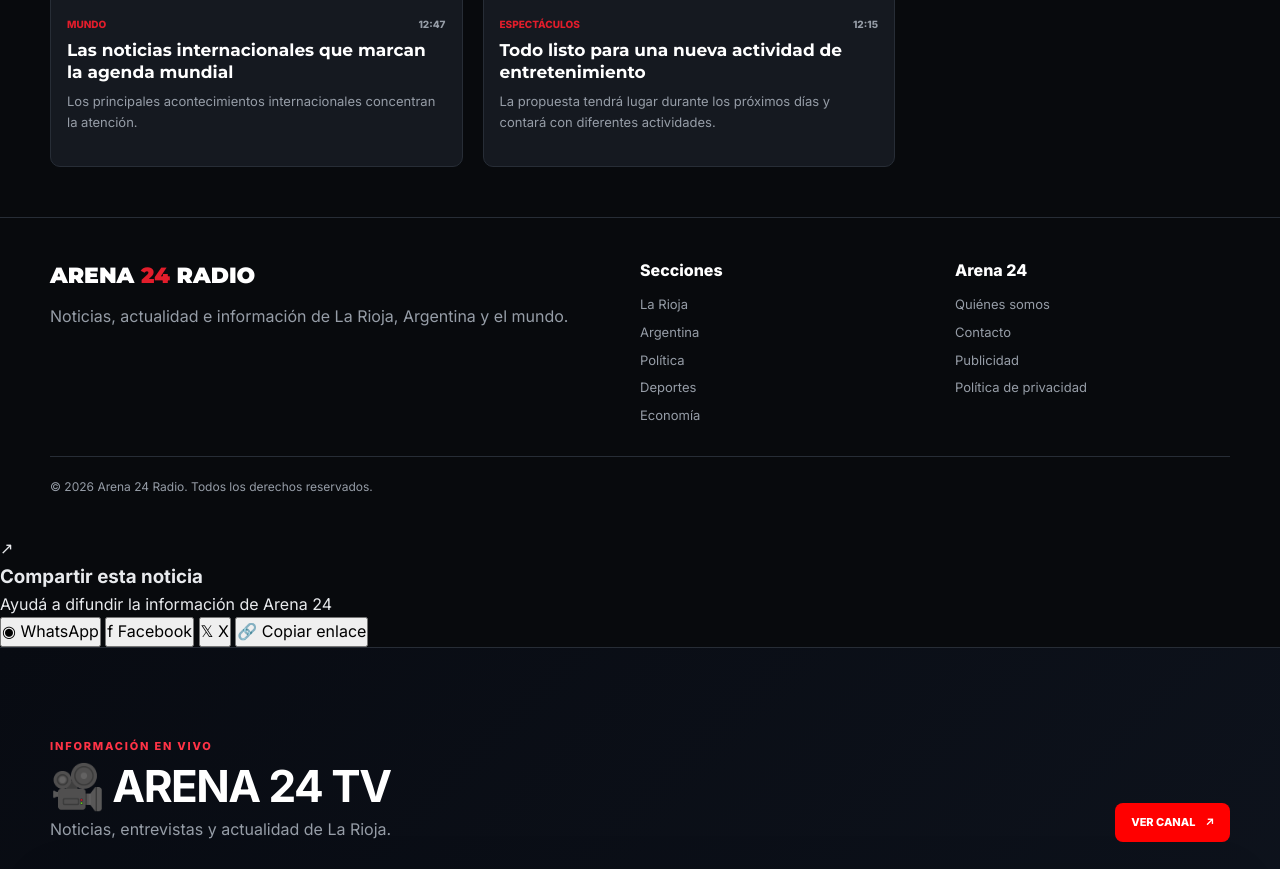
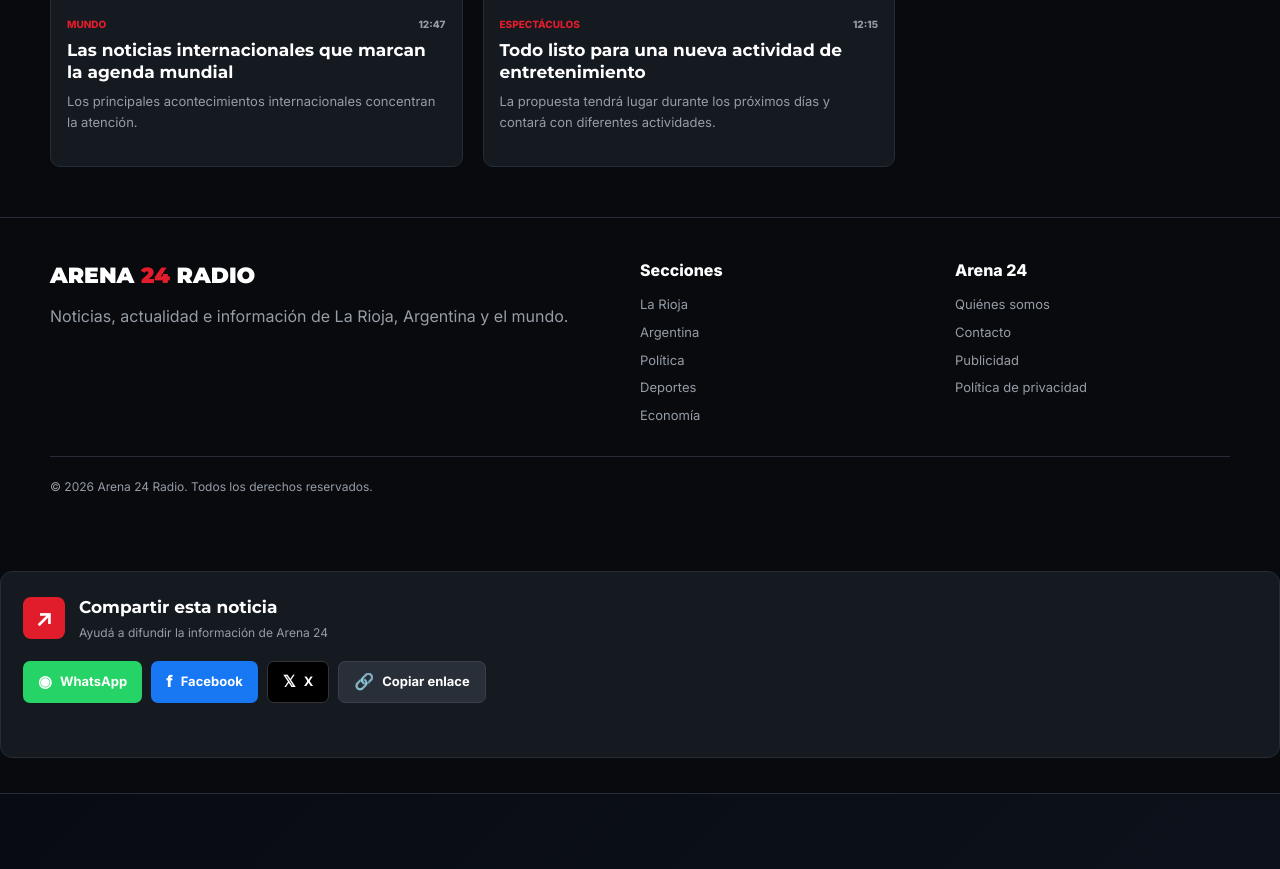
Before and after one commit to humbertoecaceres2025/ARENA-24-WEB, a PHP site: page / in a window 1280 px wide. Shown: the part 2905-3774 px from the top of the page. Run offline with PHP 8.4, Linux system fonts and the light colour scheme; grey boxes are pictures that could not be loaded.

Commit message:
Add share section styles for social media buttons

```diff
--- a/styles.css
+++ b/styles.css
@@ -3420,3 +3420,153 @@ section {
     }
 
 }
+/* =========================================
+   COMPARTIR EN REDES
+========================================= */
+
+.share-section {
+  margin: 35px 0;
+  padding: 22px;
+  background: #151920;
+  border: 1px solid #272d36;
+  border-radius: 12px;
+}
+
+.share-header {
+  display: flex;
+  align-items: center;
+  gap: 14px;
+  margin-bottom: 18px;
+}
+
+.share-icon {
+  width: 42px;
+  height: 42px;
+  display: grid;
+  place-items: center;
+  background: #e21d2b;
+  color: #fff;
+  border-radius: 8px;
+  font-size: 22px;
+  font-weight: 800;
+}
+
+.share-header h3 {
+  margin: 0;
+  color: #fff;
+  font-family: Montserrat, sans-serif;
+  font-size: 17px;
+}
+
+.share-header p {
+  margin: 2px 0 0;
+  color: #969da7;
+  font-size: 12px;
+}
+
+.share-buttons {
+  display: flex;
+  flex-wrap: wrap;
+  gap: 9px;
+}
+
+.share-btn {
+  display: inline-flex;
+  align-items: center;
+  justify-content: center;
+  gap: 8px;
+
+  min-height: 42px;
+  padding: 0 15px;
+
+  border: 0;
+  border-radius: 7px;
+
+  color: #fff;
+  font-size: 13px;
+  font-weight: 700;
+
+  cursor: pointer;
+  transition:
+    transform .2s ease,
+    opacity .2s ease,
+    box-shadow .2s ease;
+}
+
+.share-btn:hover {
+  transform: translateY(-2px);
+  opacity: .92;
+}
+
+.share-btn:active {
+  transform: scale(.97);
+}
+
+.share-btn span {
+  font-size: 16px;
+  font-weight: 900;
+}
+
+/* WhatsApp */
+.share-btn.whatsapp {
+  background: #25d366;
+}
+
+/* Facebook */
+.share-btn.facebook {
+  background: #1877f2;
+}
+
+/* X */
+.share-btn.x {
+  background: #000;
+  border: 1px solid #343434;
+}
+
+/* Telegram */
+.share-btn.telegram {
+  background: #229ed9;
+}
+
+/* Copiar */
+.share-btn.copy {
+  background: #292f38;
+  border: 1px solid #3a414b;
+}
+
+/* Mensaje */
+.share-message {
+  min-height: 20px;
+  margin-top: 12px;
+  color: #28c76f;
+  font-size: 12px;
+  font-weight: 600;
+}
+
+/* =========================================
+   MOBILE
+========================================= */
+
+@media (max-width: 600px) {
+
+  .share-section {
+    padding: 17px;
+    margin: 25px 0;
+  }
+
+  .share-buttons {
+    display: grid;
+    grid-template-columns: repeat(2, 1fr);
+  }
+
+  .share-btn {
+    width: 100%;
+    padding: 0 8px;
+    font-size: 12px;
+  }
+
+  .share-btn.copy {
+    grid-column: 1 / -1;
+  }
+
+}
```
